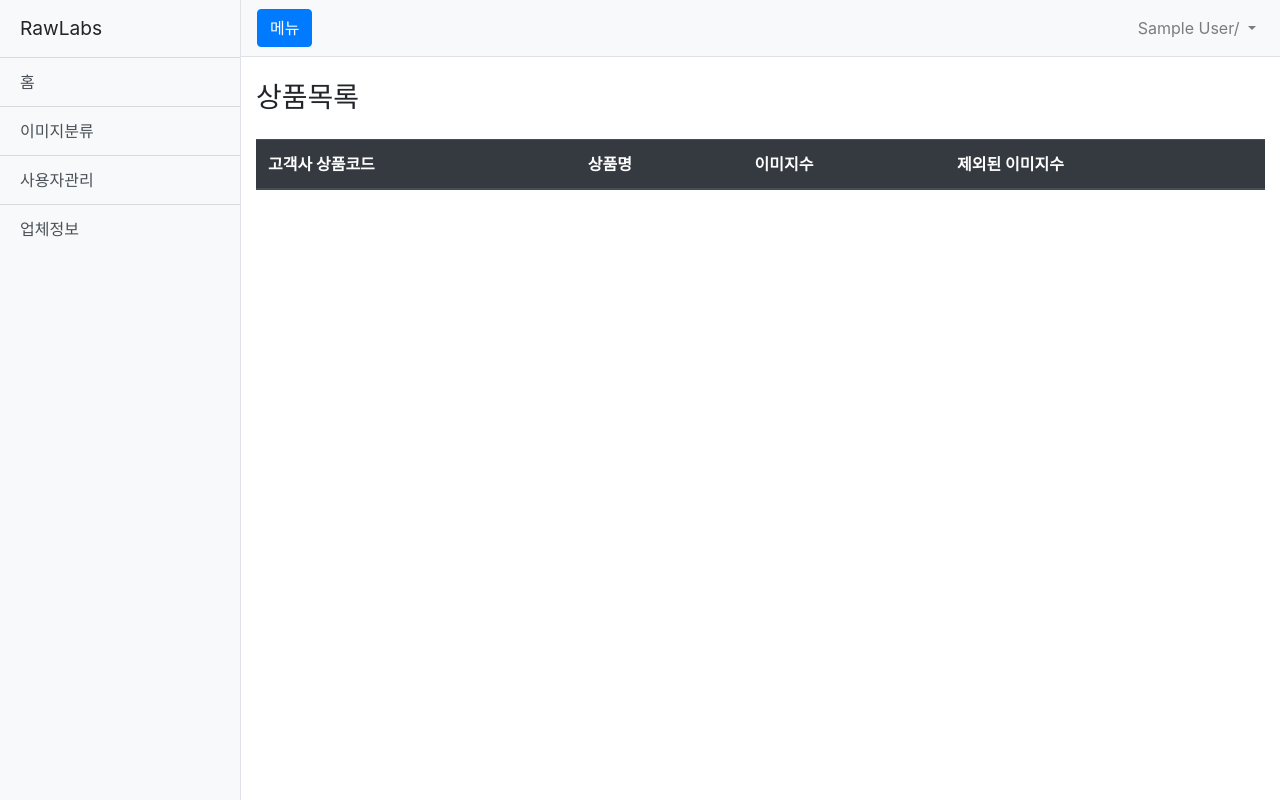
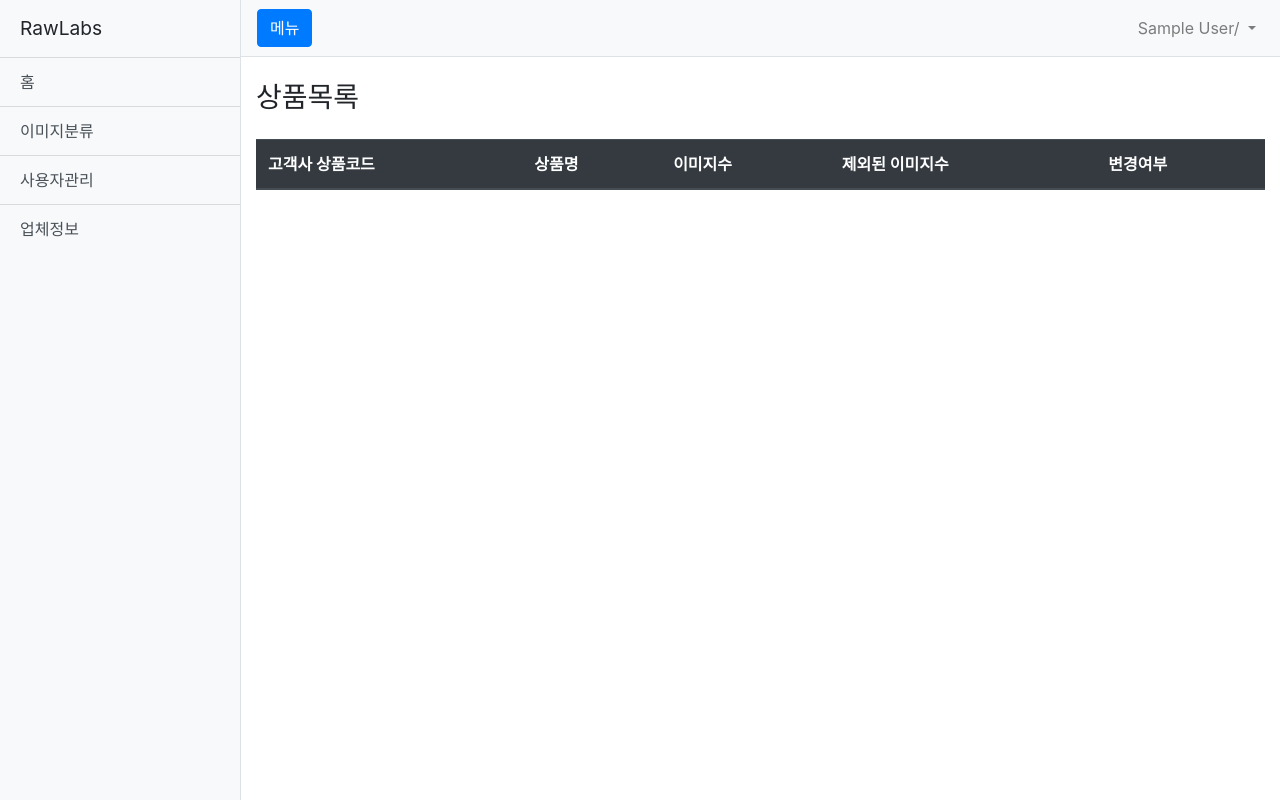
Before and after one commit to rawlabs-kr/rawlabs, a Django app: page /dashboard/imagefilter/1/product/ in a window 1280 px wide. Run offline with Django 3.2, Linux system fonts and the light colour scheme; the visitor is signed in with stand-in values (Sample User, id 1); data that the repository does not hold is empty; parts of the project's set-up code (start-up, migrations or seed data) failed here and were passed over; some libraries are stand-ins or nearby versions.

Commit message:
상품 리스트에 변경여부 추가

```diff
--- a/dashboard/views.py
+++ b/dashboard/views.py
@@ -146,7 +146,7 @@ class ProductListView(LoginRequiredMixin, ListView):
     template_name = 'dashboard/imagefilter/product/list.html'
 
     def get_queryset(self):
-        return Product.objects.values('product_code', 'name', 'id', 'file_id').filter(file_id=self.kwargs['file_id']).\
+        return Product.objects.values('product_code', 'name', 'id', 'file_id', 'change').filter(file_id=self.kwargs['file_id']).\
             annotate(num_image=Count('image'), num_exclude=Count('image', filter=Q(image__type=3)))
 
 
--- a/templates/dashboard/imagefilter/product/list.html
+++ b/templates/dashboard/imagefilter/product/list.html
@@ -25,6 +25,7 @@
                         <th>상품명</th>
                         <th>이미지수</th>
                         <th>제외된 이미지수</th>
+                        <th>변경여부</th>
                     </tr>
                     </thead>
                     <tbody>
@@ -34,6 +35,7 @@
                         <td><a href="{% url 'dashboard:imagefilter_product_detail' file_id=product.file_id product_id=product.id %}">{{ product.name}}</a> </td>
                         <td>{{ product.num_image }}</td>
                         <td>{{ product.num_exclude }}</td>
+                        <td>{% if product.change == None %}분류 전{% elif product.change == True %}<span class="text-danger font-weight-bold">변경 있음</span> {% else %}변경 없음{% endif %}</td>
                         </tr>
                     {% endfor %}
                     </tbody>
```
